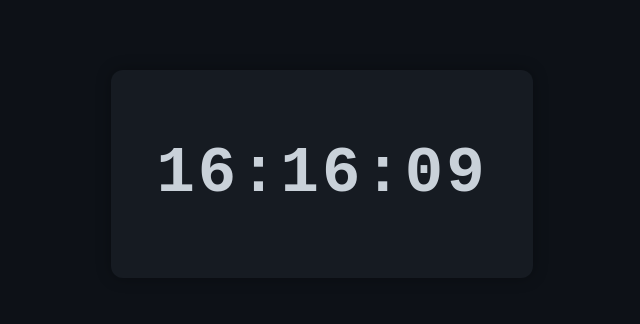
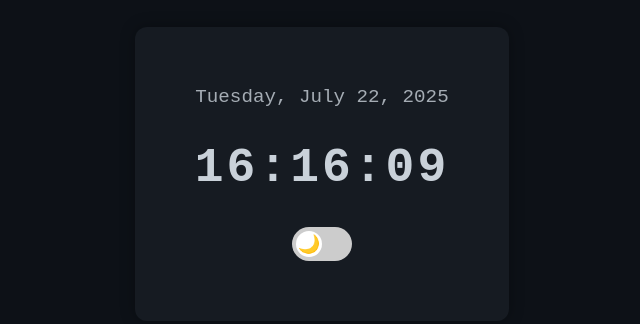
Before and after one commit to DrDak94/My-Projects, a plain HTML site: page Digital Clock/index.html in a window 1280 px wide. Shown: the part 226-550 px from the top of the page, without its empty margins (318-958 px from the left). Drawn offline with Linux system fonts and the light colour scheme.

Commit message:
Updated Digital Clock

```diff
--- a/Digital Clock/index.html
+++ b/Digital Clock/index.html
@@ -10,7 +10,14 @@
 
 <body>
     <div class="clock-container">
+        <p id="date"></p>
         <h1 id="clock">00:00:00</h1>
+        <div class="theme-switch-wrapper">
+            <label class="theme-switch">
+                <input type="checkbox" id="theme-toggle">
+                <span class="slider"></span>
+            </label>
+        </div>
     </div>
 
     <script src="script.js"></script>
--- a/Digital Clock/script.js
+++ b/Digital Clock/script.js
@@ -11,8 +11,34 @@ function updateClock() {
 
   const timeString = `${hours}:${minutes}:${seconds}`;
   document.getElementById("clock").textContent = timeString;
+
+  // ✅ Move this inside the function
+  const dateString = now.toLocaleDateString(undefined, {
+    weekday: "long",
+    year: "numeric",
+    month: "long",
+    day: "numeric",
+  });
+  document.getElementById("date").textContent = dateString;
 }
 
 setInterval(updateClock, 1000);
+updateClock();
 
-updateClock();
+// 🌙 Theme toggle
+const toggleCheckbox = document.getElementById("theme-toggle");
+const body = document.body;
+
+// Load theme from localStorage
+const savedTheme = localStorage.getItem("theme") || "dark";
+body.classList.add(savedTheme);
+
+// Set checkbox position
+toggleCheckbox.checked = savedTheme === "light";
+
+toggleCheckbox.addEventListener("change", () => {
+  const newTheme = toggleCheckbox.checked ? "light" : "dark";
+  body.classList.remove("light", "dark");
+  body.classList.add(newTheme);
+  localStorage.setItem("theme", newTheme);
+});
--- a/Digital Clock/styles.css
+++ b/Digital Clock/styles.css
@@ -3,19 +3,95 @@ body {
   justify-content: center;
   align-items: center;
   height: 100vh;
+  font-family: "Courier New", Courier, monospace;
+  margin: 0;
+  transition: background-color 0.3s, color 0.3s;
+}
+
+body.dark {
   background-color: #0d1117;
   color: #c9d1d9;
-  font-family: "Courier New", Courier, monospace;
-  margin: 0;
 }
+#date {
+  font-size: 1.2rem;
+  margin-bottom: 10px;
+  opacity: 0.8;
+}
+
 .clock-container {
   text-align: center;
-  background-color: #161b22;
-  padding: 25px 45px;
+  background: #161b22;
+  padding: 40px 60px;
   border-radius: 12px;
   box-shadow: 0 0 15px rgba(0, 0, 0, 0.3);
 }
+
 #clock {
-  font-size: 4rem;
+  font-size: 3rem;
   letter-spacing: 3px;
 }
+
+body.light {
+  background-color: #f4f4f4;
+  color: #111;
+}
+
+body.light .clock-container {
+  background: #fff;
+  box-shadow: 0 0 10px rgba(0, 0, 0, 0.4);
+}
+.theme-switch-wrapper {
+  display: flex;
+  justify-content: center;
+  margin-bottom: 20px;
+}
+
+.theme-switch {
+  position: relative;
+  display: inline-block;
+  width: 60px;
+  height: 34px;
+}
+
+.theme-switch input {
+  opacity: 0;
+  width: 0;
+  height: 0;
+}
+
+.slider {
+  position: absolute;
+  cursor: pointer;
+  top: 0;
+  left: 0;
+  right: 0;
+  bottom: 0;
+  background-color: #ccc;
+  transition: 0.4s;
+  border-radius: 34px;
+}
+
+.slider:before {
+  position: absolute;
+  content: "🌙";
+  height: 26px;
+  width: 26px;
+  left: 4px;
+  bottom: 4px;
+  background-color: white;
+  transition: 0.4s;
+  border-radius: 50%;
+  font-size: 18px;
+  display: flex;
+  align-items: center;
+  justify-content: center;
+}
+
+input:checked + .slider {
+  background-color: #2196f3;
+}
+
+input:checked + .slider:before {
+  transform: translateX(26px);
+  content: "☀️";
+}
```
